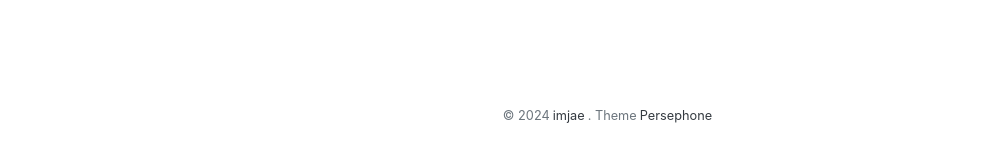
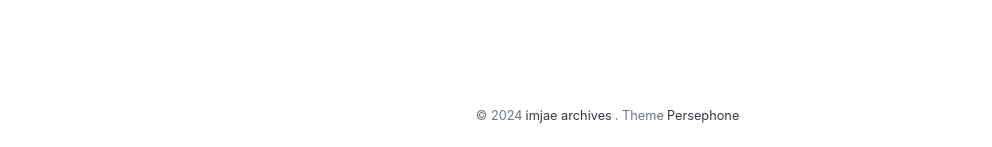
Before and after one commit to imjae/imjae.github.io, a Jekyll site: the page built from CHANGELOG.md, in a window 1280 px wide. Shown: the part 2232-2379 px from the top of the page, without its empty margins (31-1023 px from the left). Built offline with Jekyll 4.4.1, drawn with Linux system fonts in a browser that asks for light colours; our own code applies the rules of GitHub Pages for plain Markdown files.

Commit message:
타이틀 수정

```diff
--- a/_config.yml
+++ b/_config.yml
@@ -1,4 +1,4 @@
-title: imjae
+title: imjae archives
 # description: The description of your site.
 email: code@kakao.com
 
```
